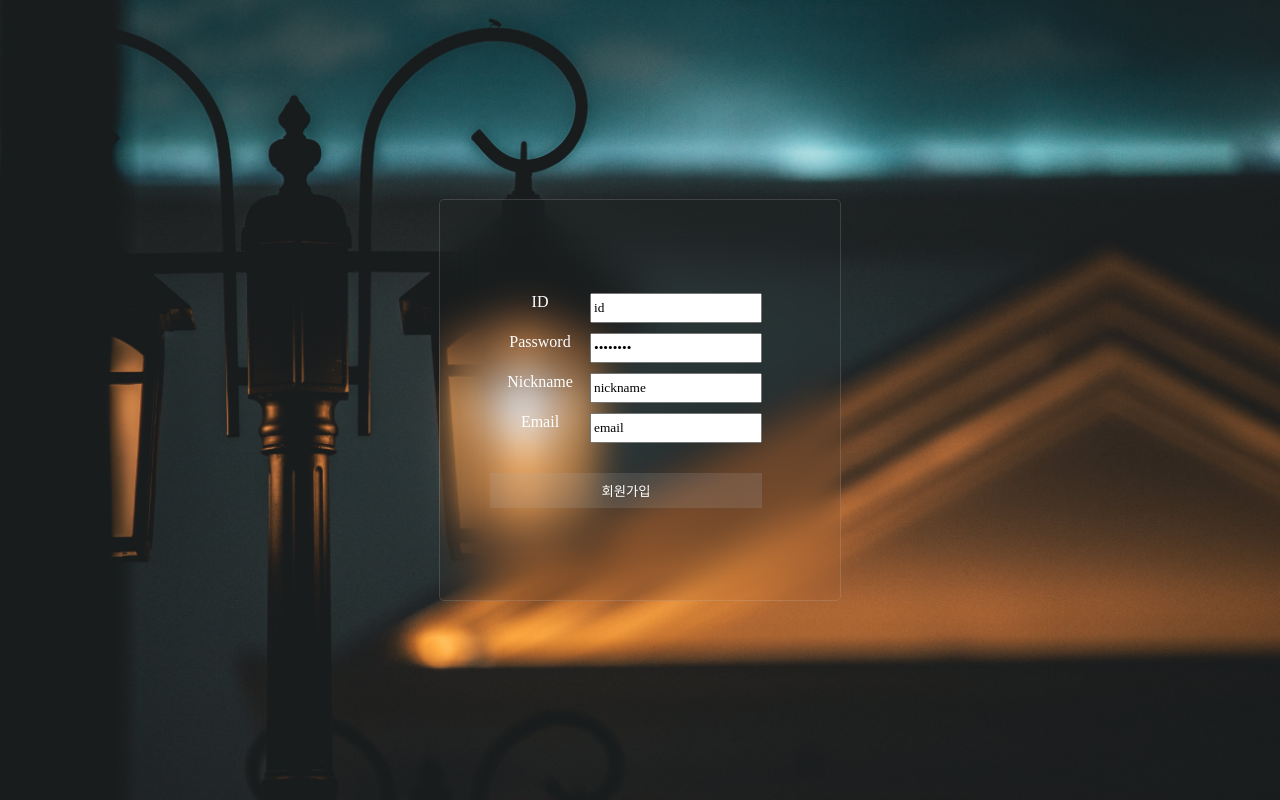
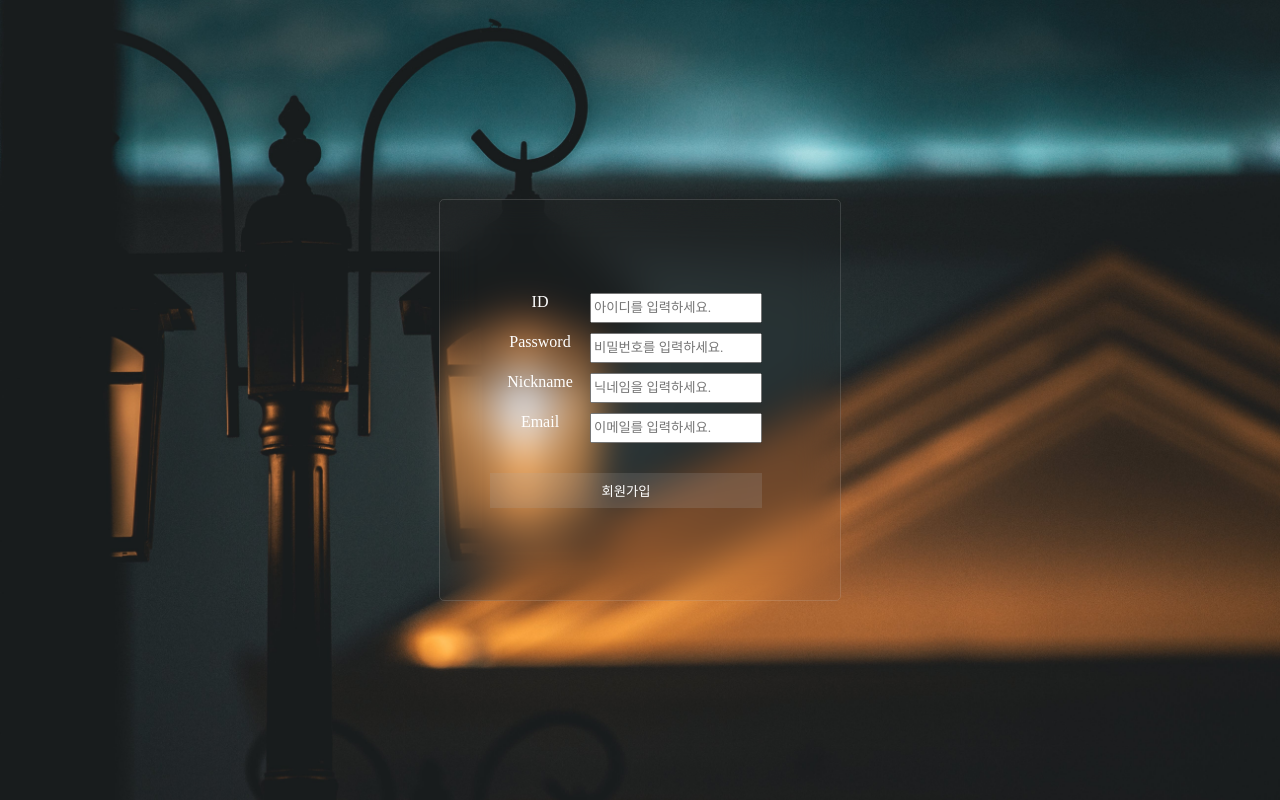
Before and after one commit to iam6ukk/qstudy_front, a React (Create React App) app: page /signup in a window 1280 px wide. Built offline with nearby package versions, Linux system fonts and the light colour scheme; a web font is replaced by a local one.

Commit message:
회원가입 데이터 저장

```diff
--- a/src/pages/login/signupPage.js
+++ b/src/pages/login/signupPage.js
@@ -1,9 +1,51 @@
-import React from "react";
+import React, { useState } from "react";
 import styles from "./css/signup.module.css";
 import { useNavigate } from "react-router-dom";
+import axios from "axios";
 
 const SignupPage = () => {
   const navigate = useNavigate();
+
+  const [id, setId] = useState();
+  const [pwd, setPwd] = useState();
+  const [nickname, setNickname] = useState();
+  const [email, setEmail] = useState();
+
+  const idChange = (e) => {
+    setId(e.target.value);
+  };
+  const pwdChange = (e) => {
+    setPwd(e.target.value);
+  };
+  const nicknameChange = (e) => {
+    setNickname(e.target.value);
+  };
+  const emailChange = (e) => {
+    setEmail(e.target.value);
+  };
+
+  async function submit() {
+    try {
+      const userData = {
+        id: id,
+        password: pwd,
+        email: email,
+        nickname: nickname,
+      };
+      axios
+        .post("http://localhost:8080/signup", userData)
+        .then((response) => {
+          console.log(response);
+          navigate("/login");
+          alert("회원가입이 완료되었습니다. 로그인 페이지로 이동합니다.");
+        })
+        .catch((error2) => {
+          alert("아이디가 중복되었습니다.");
+        });
+    } catch (error) {
+      console.error("error: ", error);
+    }
+  }
 
   return (
     <div className={styles.signup_container}>
@@ -11,19 +53,35 @@ const SignupPage = () => {
         <div className={styles.basic_wrap}>
           <div className={styles.signup_input}>
             <label>ID</label>
-            <input type="id" value="id" />
+            <input
+              type="id"
+              onChange={idChange}
+              placeholder="아이디를 입력하세요."
+            />
           </div>
           <div className={styles.signup_input}>
             <label>Password</label>
-            <input type="password" value="password" />
+            <input
+              type="password"
+              onChange={pwdChange}
+              placeholder="비밀번호를 입력하세요."
+            />
           </div>
           <div className={styles.signup_input}>
             <label>Nickname</label>
-            <input type="text" value="nickname" />
+            <input
+              type="text"
+              onChange={nicknameChange}
+              placeholder="닉네임을 입력하세요."
+            />
           </div>
           <div className={styles.signup_input}>
             <label>Email</label>
-            <input type="email" value="email" />
+            <input
+              type="email"
+              onChange={emailChange}
+              placeholder="이메일를 입력하세요."
+            />
           </div>
 
           <div className={styles.signup_btn}>
@@ -32,8 +90,7 @@ const SignupPage = () => {
               value="회원가입"
               className={styles.submit}
               onClick={() => {
-                navigate("/login");
-                alert("회원가입이 완료되었습니다. 로그인 페이지로 이동합니다.");
+                submit();
               }}
             />
           </div>
```
